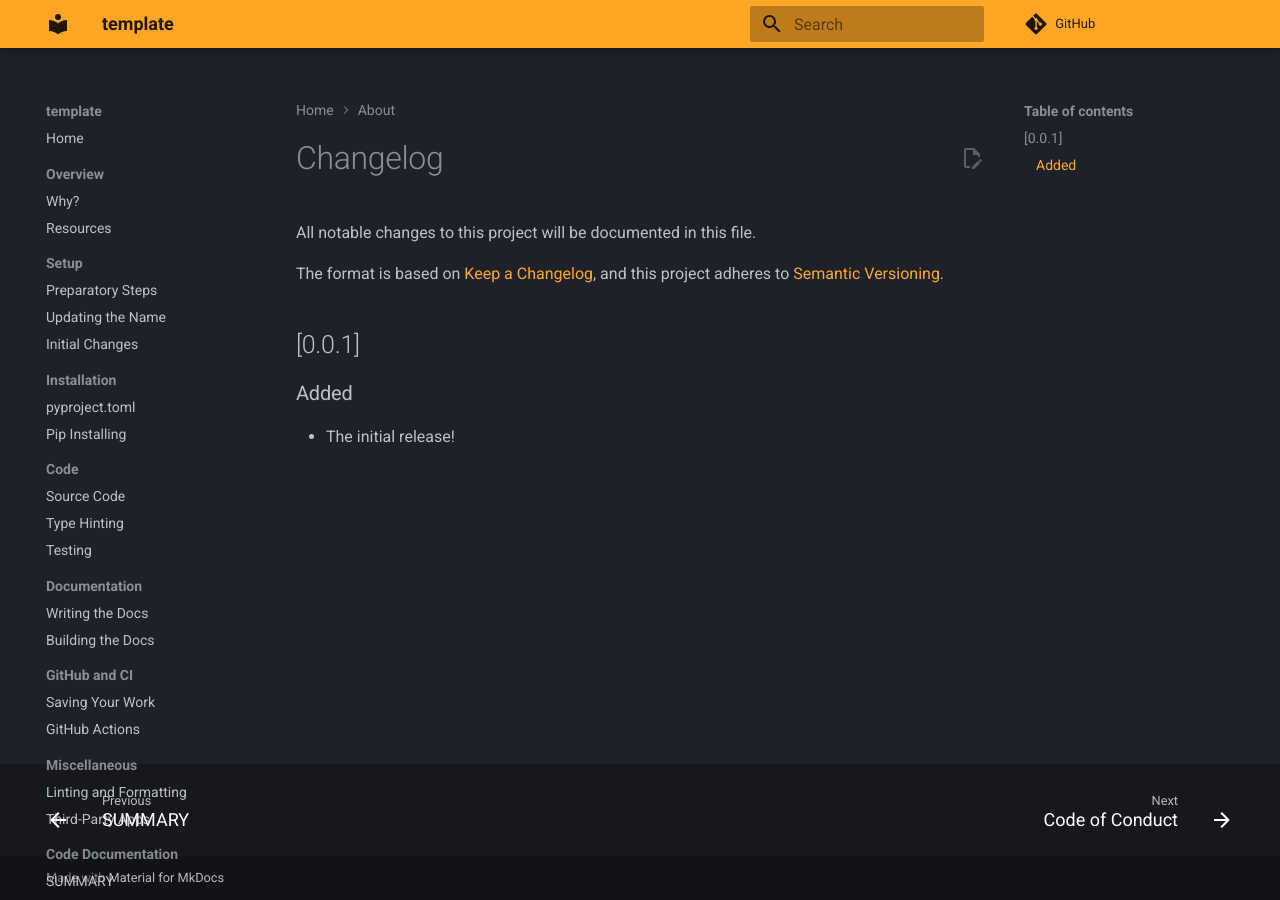
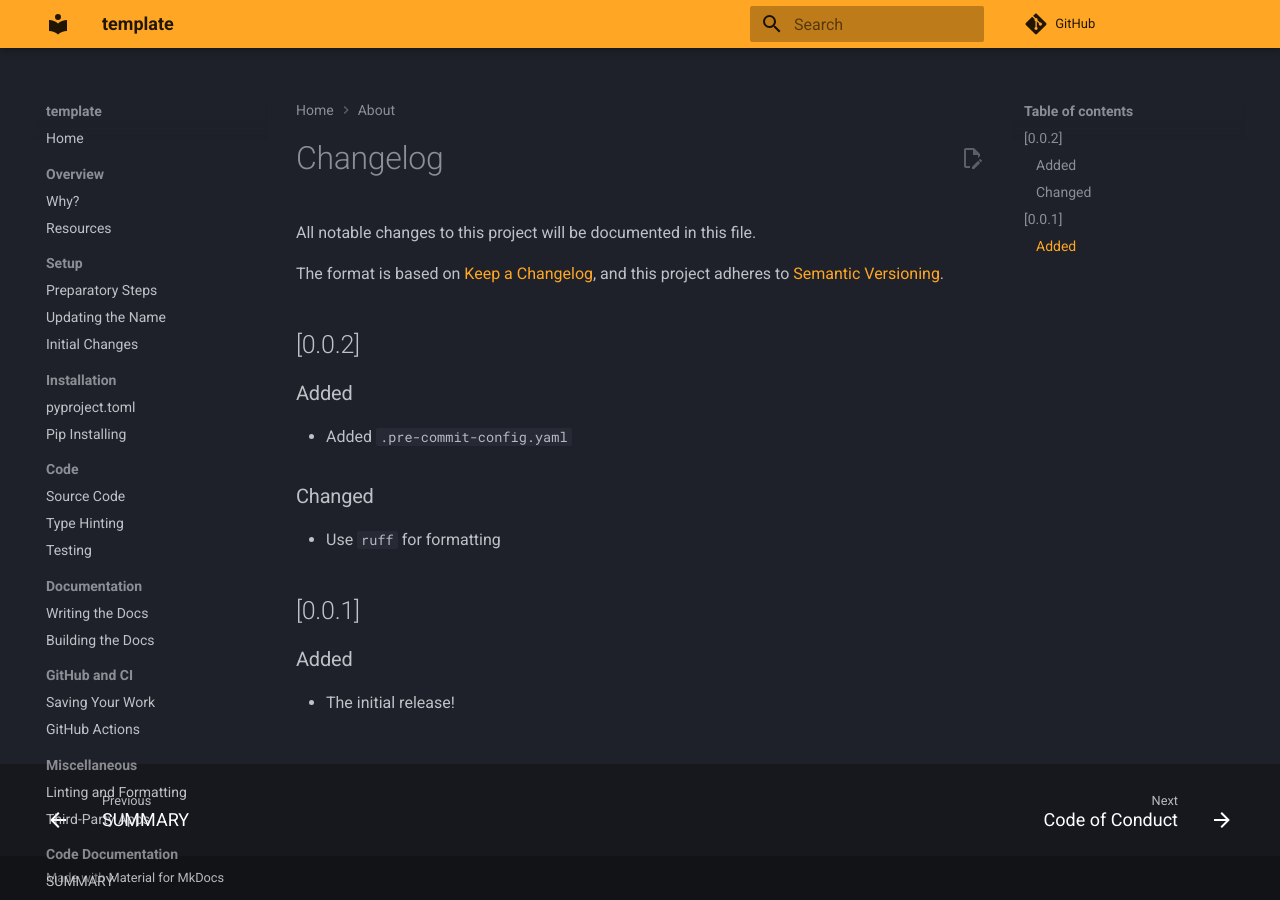
Before and after one commit to Quantum-Accelerators/template, an MkDocs documentation site: the page built from docs/example_docs/about/changelog.md, in a window 1280 px wide. Built offline with MkDocs 1.6.1 and Material for MkDocs 9.7.7, drawn with Linux system fonts in a browser that asks for light colours; comment, search, counter and statistics services are not loaded.

Commit message:
Update CHANGELOG.md (#30)
Co-authored-by: pre-commit-ci[bot] <66853113+pre-commit-ci[bot]@users.noreply.github.com>

```diff
--- a/CHANGELOG.md
+++ b/CHANGELOG.md
@@ -4,6 +4,16 @@ All notable changes to this project will be documented in this file.
 
 The format is based on [Keep a Changelog](https://keepachangelog.com/en/1.0.0/), and this project adheres to [Semantic Versioning](https://semver.org/spec/v2.0.0.html).
 
+## [0.0.2]
+
+### Added
+
+- Added `.pre-commit-config.yaml`
+
+### Changed
+
+- Use `ruff` for formatting
+
 ## [0.0.1]
 
 ### Added
--- a/docs/gen_ref_pages.py
+++ b/docs/gen_ref_pages.py
@@ -3,6 +3,7 @@ Generate the code reference pages and navigation.
 
 You never have to run this manually!
 """
+
 from __future__ import annotations
 
 from pathlib import Path
--- a/src/template/__init__.py
+++ b/src/template/__init__.py
@@ -1,4 +1,5 @@
 """Init data"""
+
 from __future__ import annotations
 
 from importlib.metadata import version
```
Also changed, not shown: docs/example_docs/code/hints.md (+1 -1 lines), docs/example_docs/code/source.md (+2 -2 lines), 2 other files.
